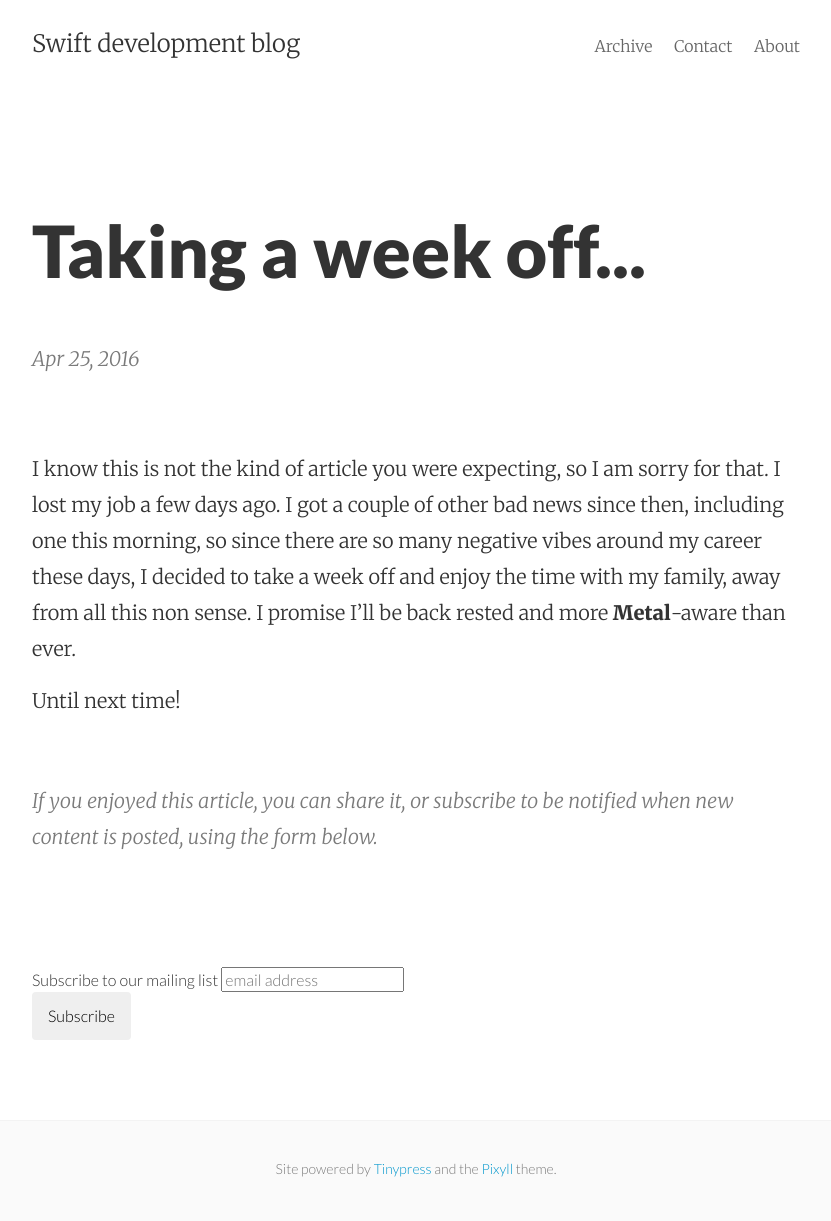
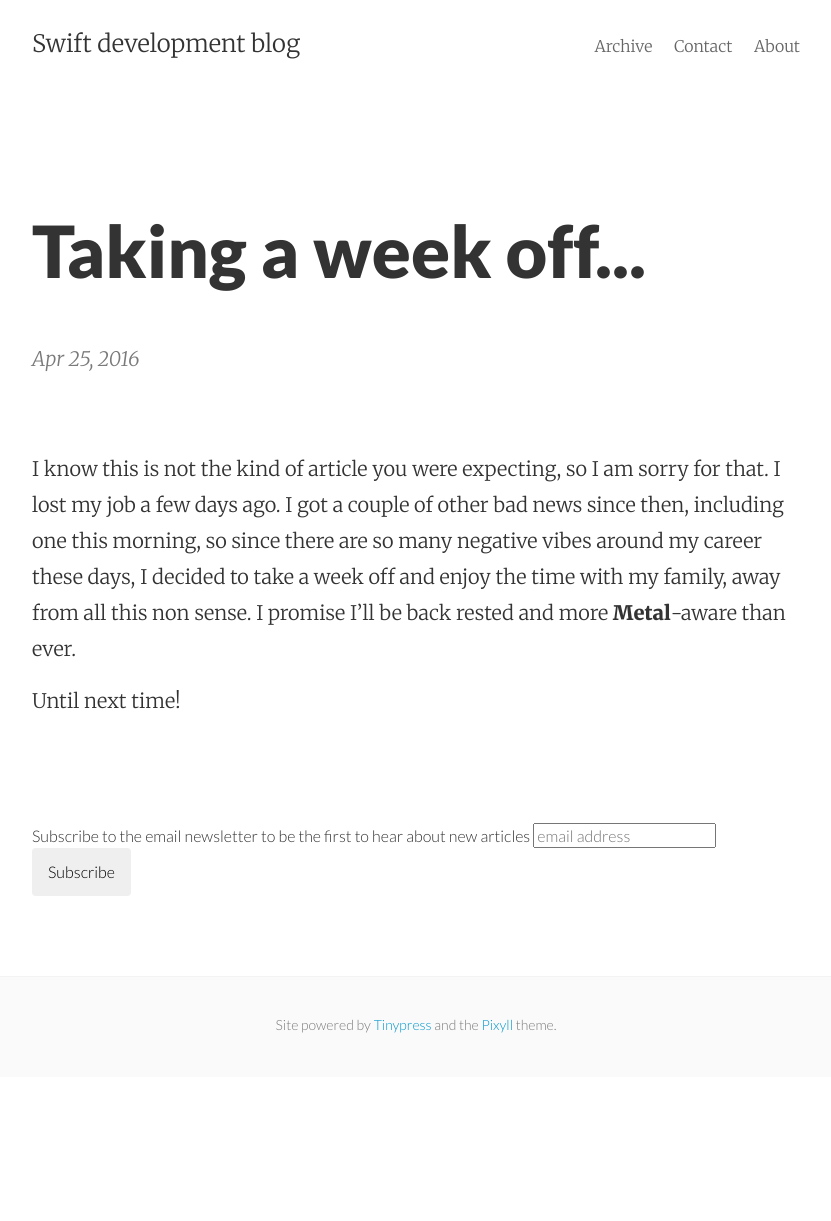
Before and after one commit to mhorga/mhorga.github.io, a Jekyll site: the page built from _posts/2016-04-25-taking-a-week-off.markdown, in a window 1280 px wide. Shown: the whole page, without its empty margins (224-1055 px from the left). Built offline with Jekyll 4.4.1, drawn with Linux system fonts in a browser that asks for light colours; comment, search, counter and statistics services are not loaded; after the commit the page ends 1077 px from its top, so only the background shows below that.

Commit message:
Update post.html

```diff
--- a/_layouts/post.html
+++ b/_layouts/post.html
@@ -20,7 +20,7 @@ layout: default
 <article class="post-content">
   {{ content }}
 </article>
-
+<!--
 <br /><br />
 <p class="post-meta">If you enjoyed this article, you can share it, or subscribe to be notified when new content is posted, using the form below.</p>
 <br />
@@ -33,7 +33,7 @@ layout: default
   <a class="a2a_button_email"></a>
 </div>
 <script async src="https://static.addtoany.com/menu/page.js"></script>
-
+-->
 <br /><br /><br />
   <p><!-- Begin MailChimp Signup Form -->
   	<link href="//cdn-images.mailchimp.com/embedcode/slim-081711.css" rel="stylesheet" type="text/css">
@@ -43,7 +43,7 @@ layout: default
 	<div id="mc_embed_signup">
 		<form action="//github.us12.list-manage.com/subscribe/post?u=5daab344aba23020915a23c29&amp;id=69e4a7c3af" method="post" id="mc-embedded-subscribe-form" name="mc-embedded-subscribe-form" class="validate" target="_blank" novalidate>
 		    <div id="mc_embed_signup_scroll">
-			<label for="mce-EMAIL">Subscribe to our mailing list</label>
+			<label for="mce-EMAIL">Subscribe to the email newsletter to be the first to hear about new articles</label>
 			<input type="email" value="" name="EMAIL" class="email" id="mce-EMAIL" placeholder="email address" required>
 		    <div style="position: absolute; left: -5000px;" aria-hidden="true"><input type="text" name="b_5daab344aba23020915a23c29_69e4a7c3af" tabindex="-1" value=""></div>
 		    <div class="clear"><input type="submit" value="Subscribe" name="subscribe" id="mc-embedded-subscribe" class="button"></div>
```
